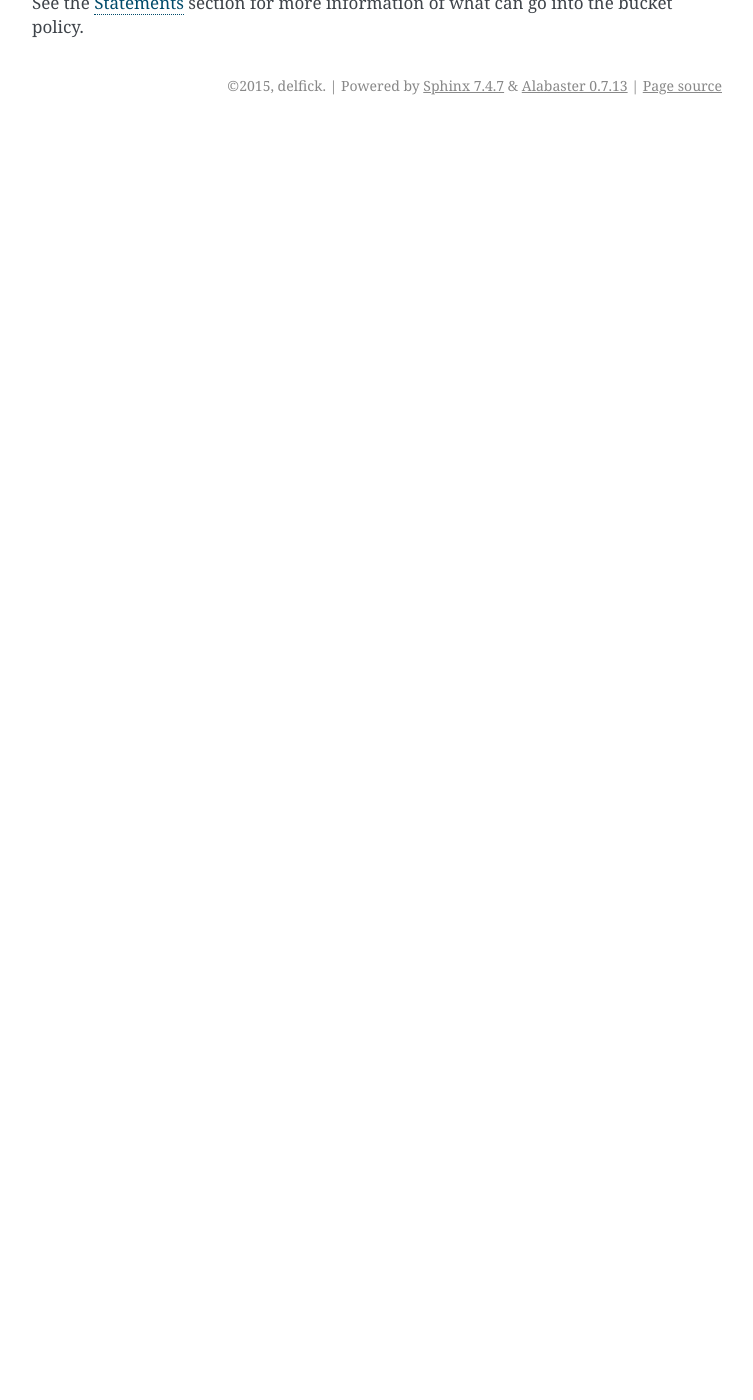
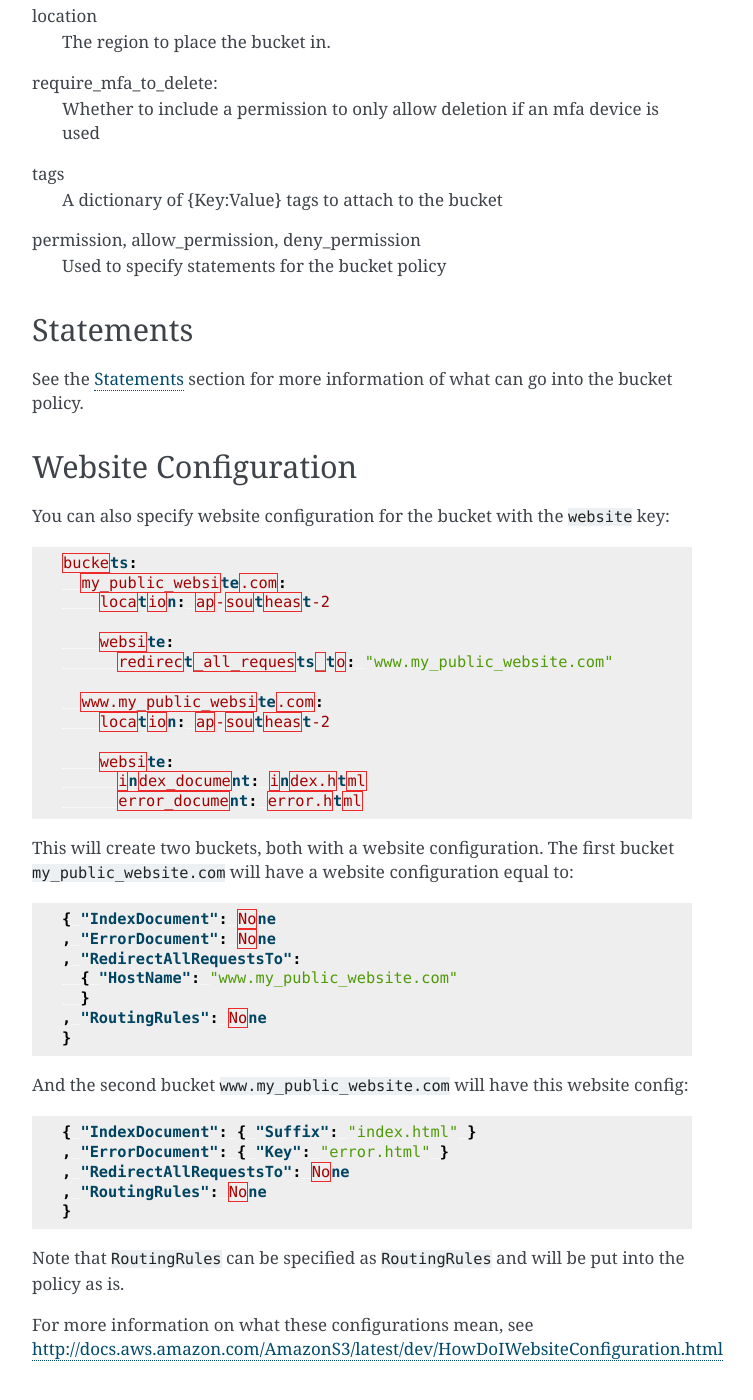
Before and after one commit to delfick/aws_syncr, a Sphinx documentation site: the page built from docs/docs/s3_buckets.rst, in a window 1280 px wide and 1400 px high, scrolled down 1597 px. Shown: the whole window, without its empty margins (388-1141 px from the left). Built offline with Sphinx 7.4.7, drawn with Linux system fonts in a browser that asks for light colours; before the commit the page ends 1722 px from its top, so only the background shows below that; some of the changed text lies outside the part shown.

Commit message:
More s3 documentation

```diff
--- a/docs/docs/s3_buckets.rst
+++ b/docs/docs/s3_buckets.rst
@@ -57,9 +58,22 @@
             "arn:aws:s3:::project-artifacts",
             "arn:aws:s3:::project-artifacts/*"
           ]
+        },
+        {
+          "Sid": "",
+          "Effect": "Allow",
+          'Resource': [
+            'arn:aws:s3:::project-artifacts',
+            'arn:aws:s3:::project-artifacts/*'
+          ],
+          'Action': 's3:DeleteBucket'
+          'Condition': {'Bool': {'aws:MultiFactorAuthPresent': True}},
         }
       ]
     }
+
+Note that the ``require_mfa_to_delete`` option is a shortcut for that last
+policy so that you require an mfa device to delete the bucket and anything in it.
 
 Available Keys
 --------------
@@ -68,6 +82,10 @@
 
 location
     The region to place the bucket in.
+
+require_mfa_to_delete:
+    Whether to include a permission to only allow deletion if an mfa device is
+    used
 
 tags
     A dictionary of {Key:Value} tags to attach to the bucket
@@ -80,3 +98,54 @@
 
 See the :ref:`statements` section for more information of what can go into the
 bucket policy.
+
+Website Configuration
+---------------------
+
+You can also specify website configuration for the bucket with the ``website``
+key:
+
+.. code-block:: json
+
+  buckets:
+    my_public_website.com:
+      location: ap-southeast-2
+
+      website:
+        redirect_all_requests_to: "www.my_public_website.com"
+
+    www.my_public_website.com:
+      location: ap-southeast-2
+
+      website:
+        index_document: index.html
+        error_document: error.html
+
+This will create two buckets, both with a website configuration. The first bucket
+``my_public_website.com`` will have a website configuration equal to:
+
+.. code-block:: json
+
+  { "IndexDocument": None
+  , "ErrorDocument": None
+  , "RedirectAllRequestsTo":
+    { "HostName": "www.my_public_website.com"
+    }
+  , "RoutingRules": None
+  }
+
+And the second bucket ``www.my_public_website.com`` will have this website config:
+
+.. code-block:: json
+
+  { "IndexDocument": { "Suffix": "index.html" }
+  , "ErrorDocument": { "Key": "error.html" }
+  , "RedirectAllRequestsTo": None
+  , "RoutingRules": None
+  }
+
+Note that ``RoutingRules`` can be specified as ``RoutingRules`` and will be put
+into the policy as is.
+
+For more information on what these configurations mean, see
+http://docs.aws.amazon.com/AmazonS3/latest/dev/HowDoIWebsiteConfiguration.html
```
Also changed, not shown: other parts of docs/docs/s3_buckets.rst (+1 -0 lines).
